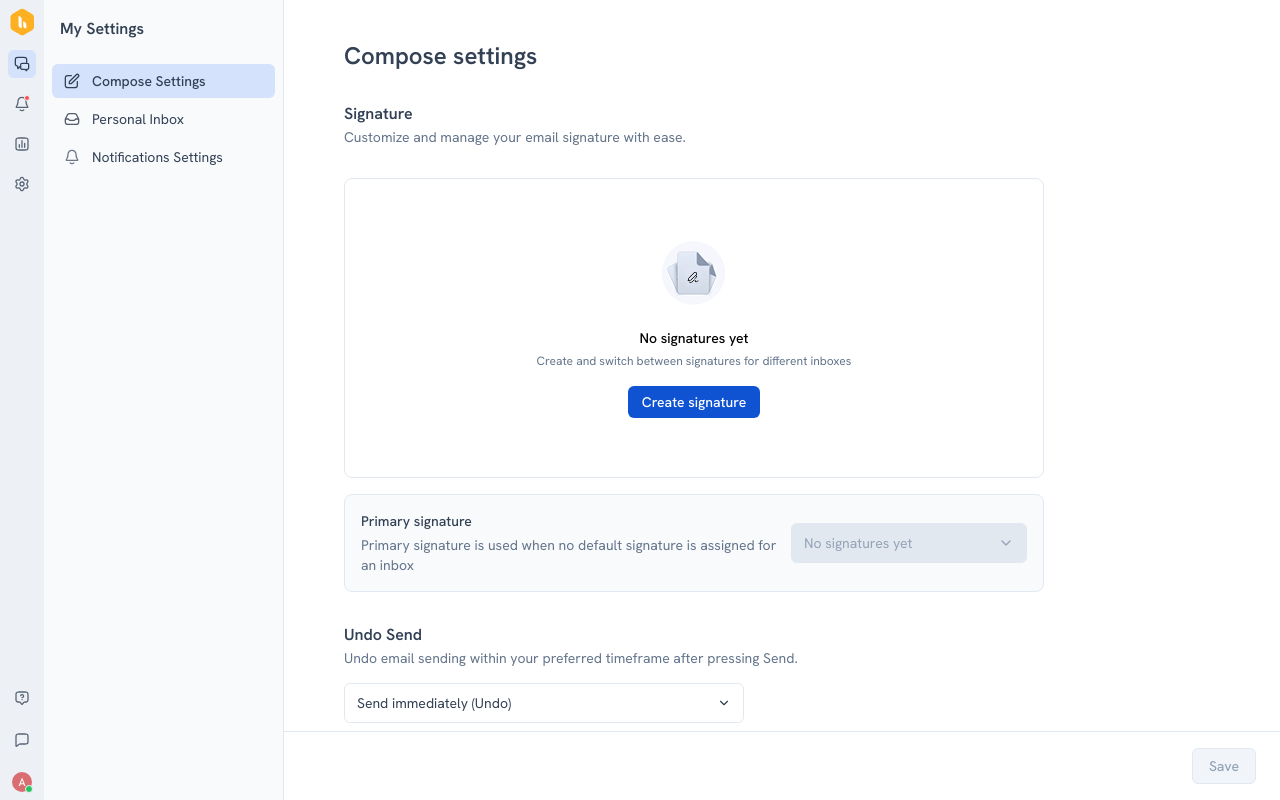
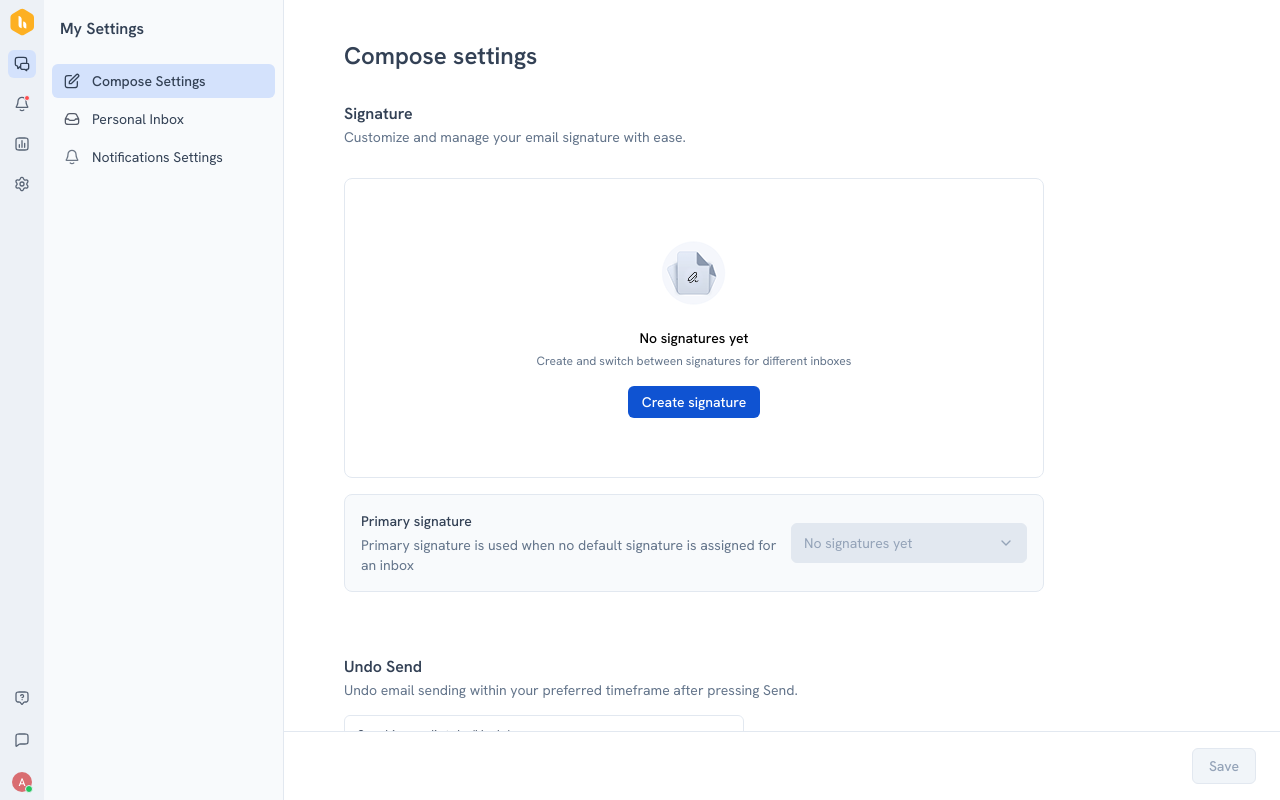
Before and after one commit to VinaySC/omni-multiple-signatures, a React (Vite) app: page /settings in a window 1280 px wide. Built offline with nearby package versions, Linux system fonts and the light colour scheme; the HTML template or start-up script is replaced by a standard one.

Commit message:
Add horizontal divider between settings sections

```diff
--- a/src/pages/SettingsPage.css
+++ b/src/pages/SettingsPage.css
@@ -139,10 +139,14 @@
   display: flex;
   align-items: center;
   justify-content: space-between;
-  cursor: pointer;
-  background: white;
   color: var(--slateTextBody);
   font-size: 14px;
+}
+
+.settings-divider {
+  height: 1px;
+  background-color: #E2E8F0;
+  width: 100%;
 }
 
 .settings-footer {
--- a/src/pages/SettingsPage.jsx
+++ b/src/pages/SettingsPage.jsx
@@ -65,6 +65,8 @@ const SettingsPage = ({
               />
             </section>
 
+            <div className="settings-divider"></div>
+
             <section className="settings-section">
               <div className="section-header">
                 <h3 className="section-title">Undo Send</h3>
```
